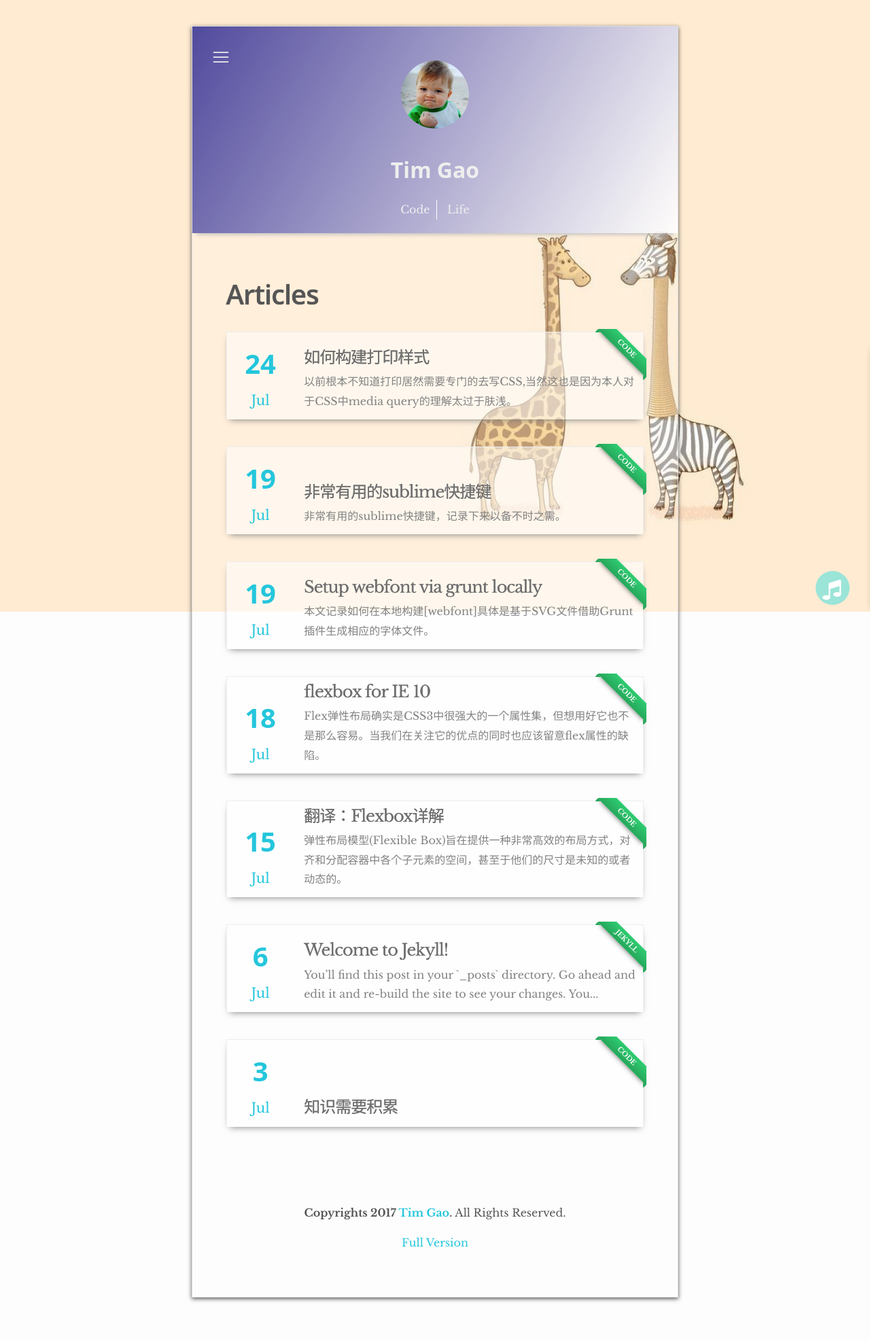
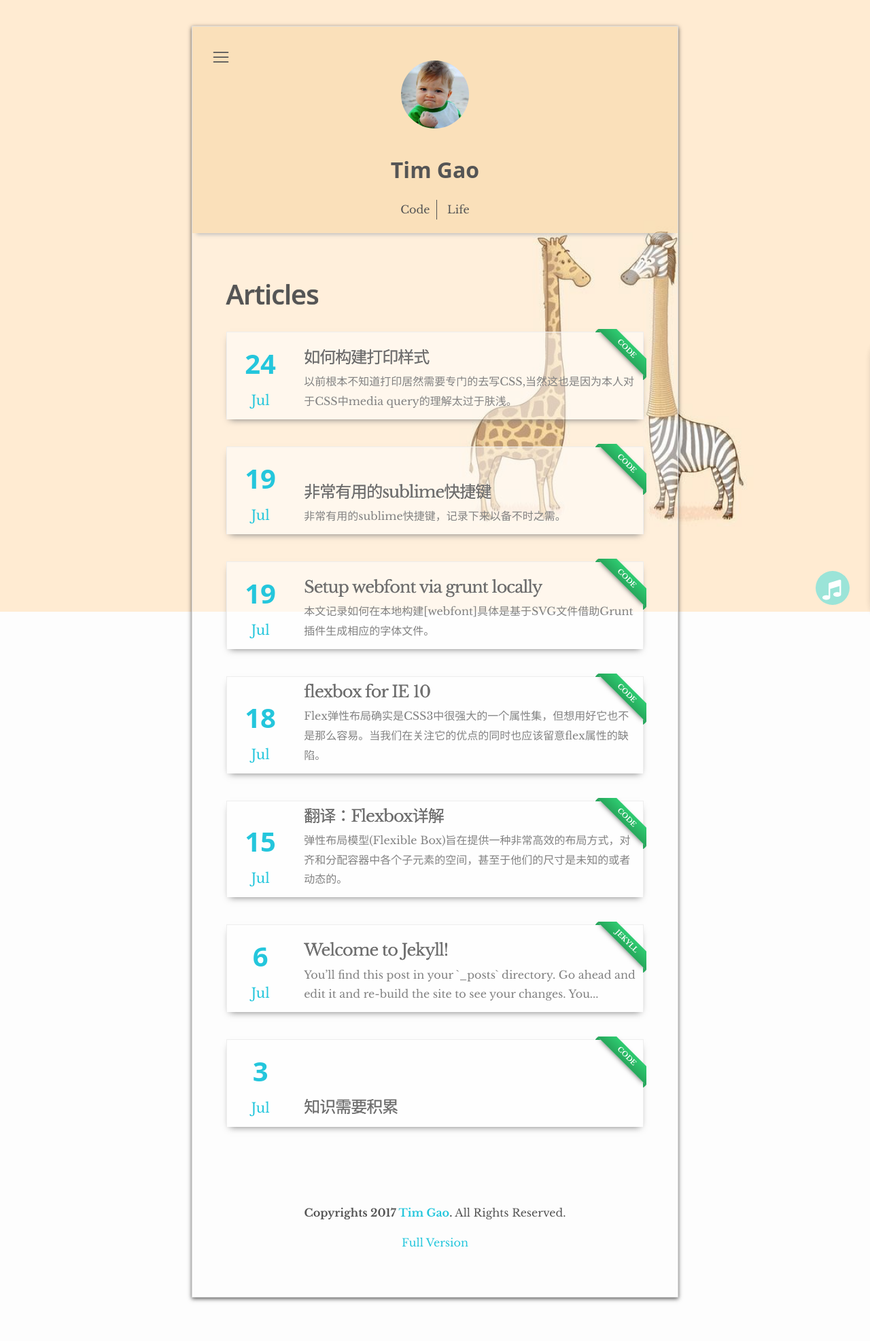
Before and after one commit to tim-gao/Blogs, a Jekyll site: the page built from index.html, in a window 1280 px wide. Shown: the whole page at 68% size. Built offline with Jekyll 4.4.1, drawn with Linux system fonts in a browser that asks for light colours.

Commit message:
update header styles

```diff
--- a/_includes/header.html
+++ b/_includes/header.html
@@ -2,7 +2,7 @@
 <div class="wrapper">
 <nav class="site-nav">
         <span class="menu-bar" onclick="openNav()">
-            <svg id="i-menu" viewBox="0 0 32 32" width="28" height="28" fill="none" stroke="#eee" stroke-linecap="round" stroke-linejoin="round" stroke-width="6.25%"><path d="M4 8 L28 8 M4 16 L28 16 M4 24 L28 24" /></svg>
+            <svg id="i-menu" viewBox="0 0 32 32" width="28" height="28" fill="none" stroke="#555" stroke-linecap="round" stroke-linejoin="round" stroke-width="6.25%"><path d="M4 8 L28 8 M4 16 L28 16 M4 24 L28 24" /></svg>
         </span>
 </nav>
 
--- a/_sass/_header.scss
+++ b/_sass/_header.scss
@@ -3,12 +3,11 @@
  */
 .site-header {
     min-height: 270px;
-    background: $brand-color; /* fallback for old browsers */
+    background:rgba(246, 213, 161, 0.5);
+    //background: $brand-color; /* fallback for old browsers */
     //background: -webkit-linear-gradient(120deg, $brand-color , $brand-color-2); /* Chrome 10-25, Safari 5.1-6 */
     //background: linear-gradient(120deg, $brand-color , $brand-color-2); /* W3C, IE 10+/ Edge, Firefox 16+, Chrome 26+, Opera 12+, Safari 7+ */
-    background: -webkit-linear-gradient(120deg, $brand-color , rgba(255, 255, 255, 0.9));
-    background: linear-gradient(120deg, $brand-color , rgba(255, 255, 255, 0.9));
-    // Positioning context for the mobile navigation icon
+    //Positioning context for the mobile navigation icon
     position: relative;
 
     -webkit-box-shadow: 0 8px 6px -6px #bdbdbd;
@@ -68,7 +67,7 @@
 }
 
 .author-about {
-    color: #eee;
+    color: #555;
 
 }
 
@@ -78,7 +77,7 @@
     display: inline-block;
     padding-left: 10px;
     padding-right: 10px;
-    border-right: 1px solid #fdfdfd;
+    border-right: 1px solid #555;
     &:last-child {
         border-right:none;
     }
@@ -89,10 +88,10 @@
 }
 
 .menu-item a{
-    color: #eee;
+    color: #555;
     text-decoration: none;
     &:hover{
-        color: $text-color;
+        color: #000;
     }
 }
 
```
